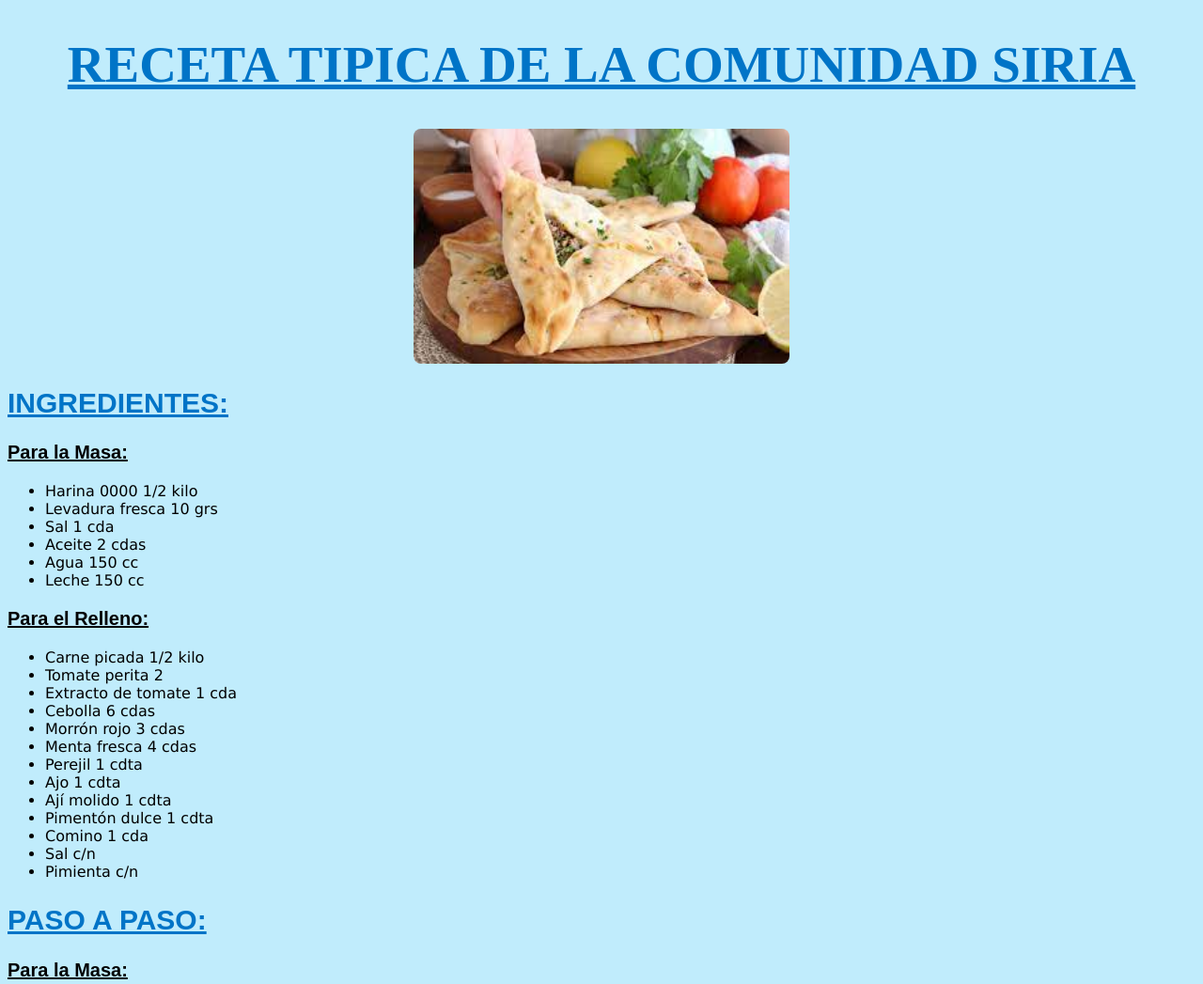
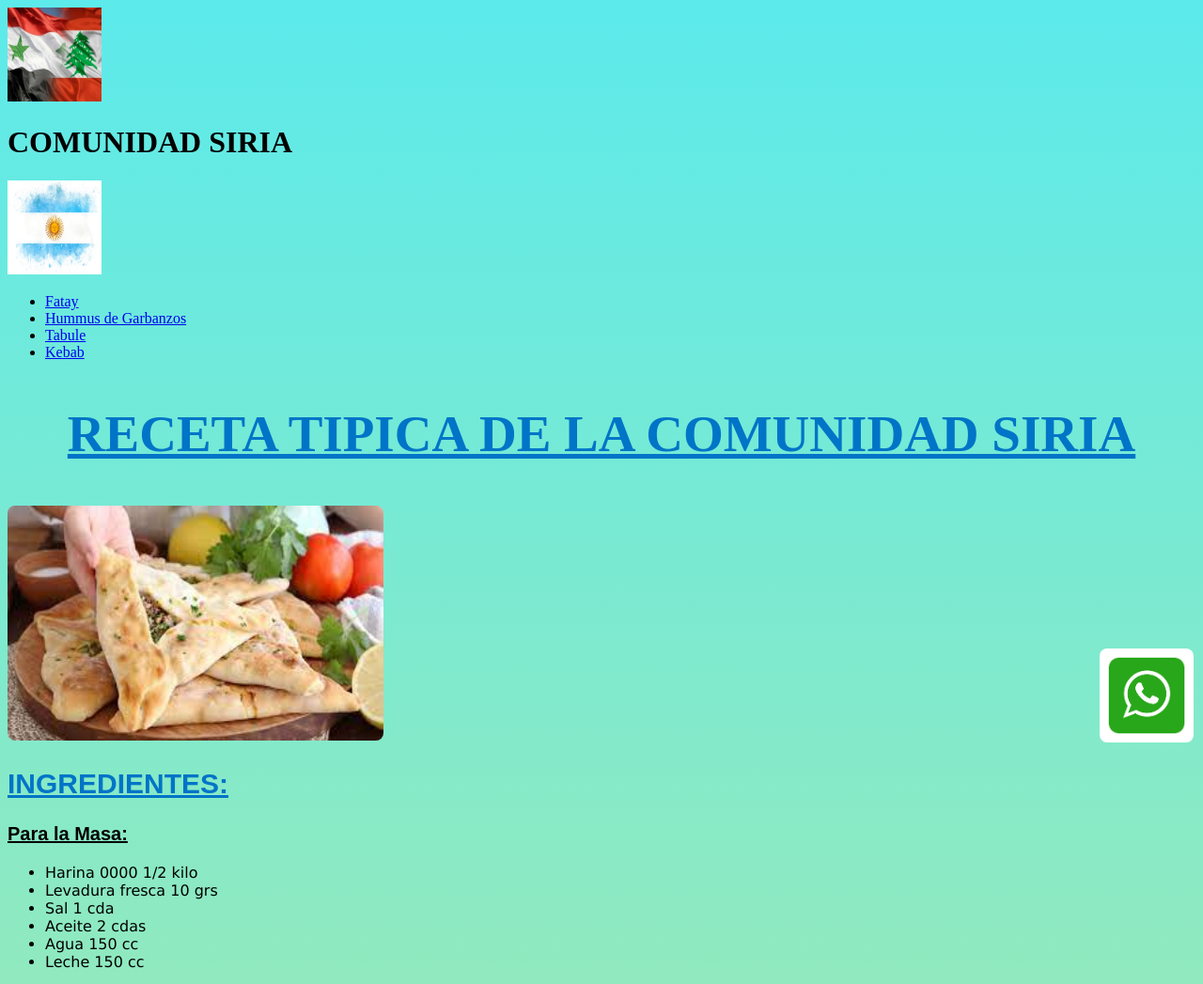
Before and after one commit to eli2722/TPs-Potrero, a plain HTML site: page index.html in a window 1280 px wide. Shown: the top 1047 px of the page at 94% size. Drawn offline with Linux system fonts and the light colour scheme.

Commit message:
Add files via upload

```diff
--- a/Estilos/estilos.css
+++ b/Estilos/estilos.css
@@ -1,6 +1,9 @@
-body {background-color: #c0ecfc;}
+body {
+	background: rgb(230,232,119);
+background: linear-gradient(0deg, rgba(230,232,119,1) 0%, rgba(92,234,235,1) 100%);
+}
 
-/*#92C1D3*/
+/*#92C1D3#c0ecfc;*/
 
 .tituloppal{
 	font-family: Harrington;
@@ -28,12 +31,54 @@ body {background-color: #c0ecfc;}
 	font-family: Verdana;
 }
 
+.menu_ppal,{
+
+font-family: Verdana;
+list-style:none;
+position: static;
+}
+
 .imagen{
 	border-radius: 8px;
 	width: 400px;
 	height: 250px;
-	display: block;
   margin-left: auto;
   margin-right: auto;
+  text-align: center;
+}
 
+.imagen_hd, .imagen_hd2{
+	width: 100px;
+	height: 100px;
+  margin-left: auto;
+  margin-right: auto;
+  position: static;
 }
+
+.btn_wsp_img{
+	width: 100px;
+	height: 100px;
+	border-radius: 8px;
+  	bottom: 10px;
+  	right: 10px;
+ 	z-index: 1000;
+  	transition: 0.3s;
+  	position: fixed;
+ }
+.btn_wsp_img:hover {
+  transform: scale(1.1);
+}
+
+.fotter_{
+font-family: Verdana;
+list-style:none;
+position: static;
+}
+
+.imagen_ftr{
+	width: 50px;
+	height: 50px;
+  	margin-left: auto;
+  	margin-right: auto;
+  	position: static;
+}
--- a/index.html
+++ b/index.html
@@ -7,8 +7,26 @@
 	<title>SIRIA</title>
 </head>
 <body>
+
+	<header>
+		<img class="imagen_hd" src="./imagenes/banderas.jpg" alt="Bandera">
+		<h1> COMUNIDAD SIRIA </h1>
+		<img class="imagen_hd2" src="./imagenes/bandera_arg.jpg" alt="Bandera">
+	</header>
+
+	<nav>
+		<ul class="menu_ppal">
+      			<li><a href="https://www.paulinacocina.net/empanadas-arabes-receta-fatay/21651"target="_blank">Fatay</a></li>
+      			<li><a href="https://www.paulinacocina.net/hummus-receta/4965"target="_blank">Hummus de Garbanzos</a></li>
+      			<li><a href="https://www.paulinacocina.net/tabule-la-ensalada-arabe-mas-famosa/1862"target="_blank">Tabule</a></li>
+      			<li><a href="https://elgourmet.com/recetas/kefta-kebab/"target="_blank">Kebab</a></li>
+		</ul>
+	</nav>
+
+	<section>
+
 		<h1 class="tituloppal">RECETA TIPICA DE LA COMUNIDAD SIRIA</h1>
-	<img class="imagen" src="./imagenes/Fatay.jpg" alt="Fatay">
+		<img class="imagen" src="./imagenes/fatay.jpg" alt="Fatay">
 		<h2 class="titulos">INGREDIENTES:</h2>
 			<h3 class="subtitulos">Para la Masa:</h3>
 			<ul class="textos">
@@ -53,6 +71,15 @@
 	<br><br>
 	<h2 class="titulos">ORIGEN DE LA RECETA:</h2>
 	<iframe src="https://www.google.com/maps/embed?pb=!1m18!1m12!1m3!1d3357561.8479718114!2d36.77227989062501!3d34.73369648322774!2m3!1f0!2f0!3f0!3m2!1i1024!2i768!4f13.1!3m3!1m2!1s0x1518e6dc413cc6a7%3A0x877546f4882af620!2sSiria!5e0!3m2!1ses-419!2sar!4v1693867272735!5m2!1ses-419!2sar" width="400" height="300" style="border:0;" allowfullscreen="" loading="lazy" referrerpolicy="no-referrer-when-downgrade"></iframe>
+</section>
+<footer>
+	<ul class="fotter_">
+    	<li><a href="https://www.facebook.com"target="_blank"><img class="imagen_ftr" src="./imagenes/facebook.png" alt="Facebook" /></a></li>
+    	<li><a href="https://www.instagram.com"target="_blank"><img class="imagen_ftr" src="./imagenes/instagram.jpg" alt="Instagram" /></a></li>
+    	<li><a href="https://www.twitter.com"target="_blank"><img class="imagen_ftr" src="./imagenes/twitter.png" alt="Twitter" /></a></li>
+	</ul>
+</footer>
 
+<a href="https://api.whatsapp.com/send?phone=5492915010483" target="_blank"><img class="btn_wsp_img" src="./imagenes/wsp.png" alt="Whatsapp" /></a>
 </body>
 </html>
```
Also changed, not shown: imagenes/bandera_arg.jpg (added), imagenes/banderas.jpg (added), imagenes/facebook.png (added), imagenes/instagram.jpg (added), imagenes/twitter.png (added), imagenes/whatsapp.jpg (added), imagenes/whatsapp1.png (added), imagenes/wsp.png (added), imagenes/wsp1.png (added), imagenes/wsp2.png (added). Lines whose indentation alone changed are shown as unchanged.
